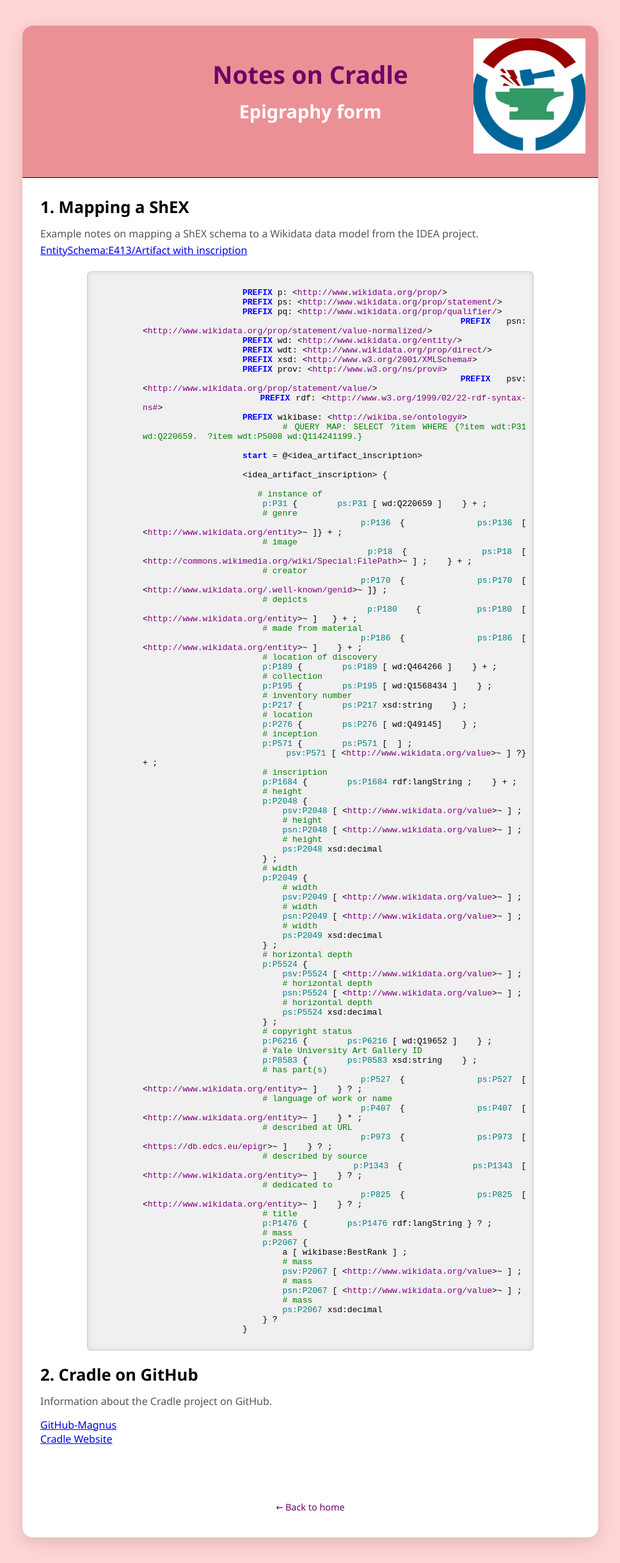
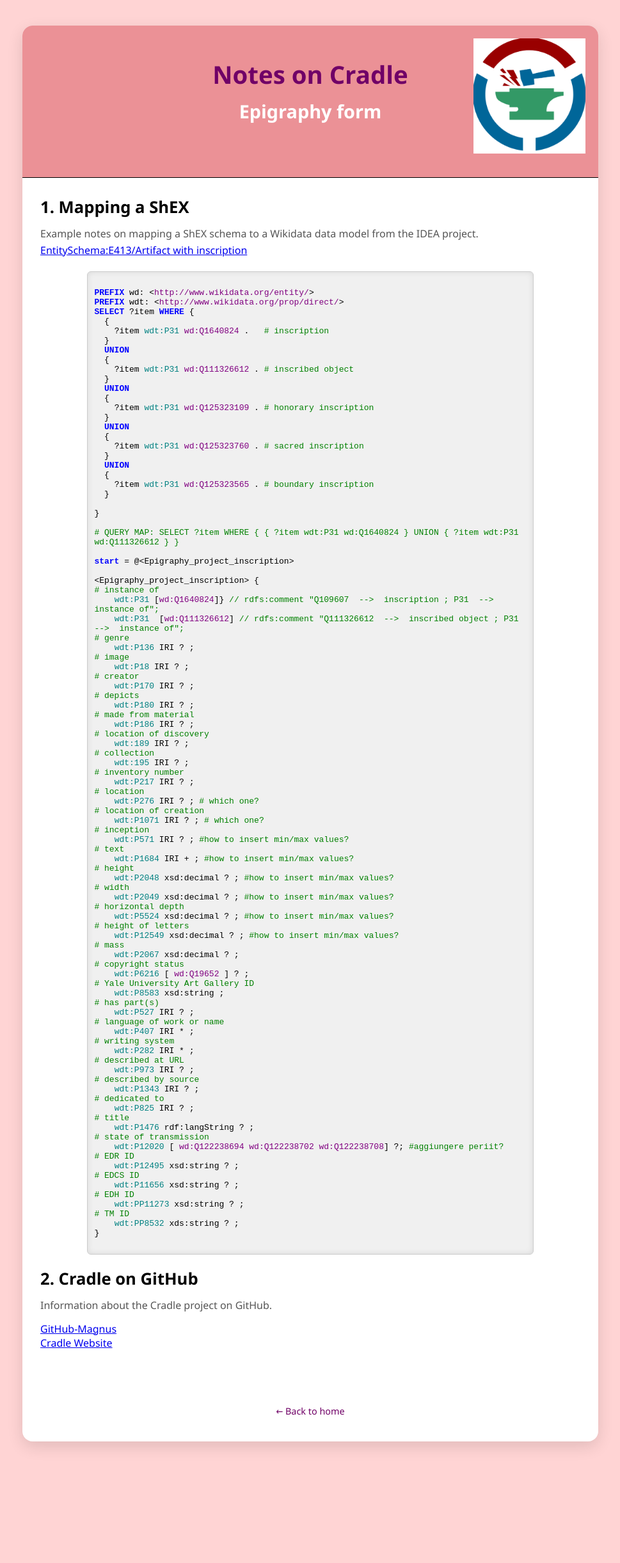
Before and after one commit to ac-inscript/cs-notes, a Jekyll site: the page cradle.html, which Jekyll copies as it is, in a window 1280 px wide. Shown: the whole page at 64% size, without its empty margins (155-1124 px from the left). Built offline with Jekyll 4.4.1, drawn with Linux system fonts in a browser that asks for light colours; after the commit the page ends 2293 px from its top, so only the background shows below that.

Commit message:
new schema experiment

```diff
--- a/cradle.html
+++ b/cradle.html
@@ -85,8 +85,7 @@
         .sparql-box pre {
             margin: 0;
             white-space: pre-wrap;
-            padding-left: 2cm;
-            text-align: justify;
+            text-align: left;
         }
         .sparql-box code {
             color: #000;
@@ -140,99 +139,101 @@
                     </p>
                     <div class="sparql-box">
                     <pre><code>
-                    <span class="keyword">PREFIX</span> p: &lt;<span class="url">http://www.wikidata.org/prop/</span>&gt;
-                    <span class="keyword">PREFIX</span> ps: &lt;<span class="url">http://www.wikidata.org/prop/statement/</span>&gt;
-                    <span class="keyword">PREFIX</span> pq: &lt;<span class="url">http://www.wikidata.org/prop/qualifier/</span>&gt;
-                    <span class="keyword">PREFIX</span> psn: &lt;<span class="url">http://www.wikidata.org/prop/statement/value-normalized/</span>&gt;
 <span class="keyword">PREFIX</span> wd: &lt;<span class="url">http://www.wikidata.org/entity/</span>&gt;
 <span class="keyword">PREFIX</span> wdt: &lt;<span class="url">http://www.wikidata.org/prop/direct/</span>&gt;
-                    <span class="keyword">PREFIX</span> xsd: &lt;<span class="url">http://www.w3.org/2001/XMLSchema#</span>&gt;
-                    <span class="keyword">PREFIX</span> prov: &lt;<span class="url">http://www.w3.org/ns/prov#</span>&gt;
-                    <span class="keyword">PREFIX</span> psv: &lt;<span class="url">http://www.wikidata.org/prop/statement/value/</span>&gt;
-                    <span class="keyword">PREFIX</span> rdf: &lt;<span class="url">http://www.w3.org/1999/02/22-rdf-syntax-ns#</span>&gt;
-                    <span class="keyword">PREFIX</span> wikibase: &lt;<span class="url">http://wikiba.se/ontology#</span>&gt;
-                    <span class="comment"># QUERY MAP: SELECT ?item WHERE {?item wdt:P31 wd:Q220659.  ?item wdt:P5008 wd:Q114241199.}</span>
+<span class="keyword">SELECT</span> ?item <span class="keyword">WHERE</span> {
+  {
+    ?item <span class="property">wdt:P31</span> <span class="url">wd:Q1640824</span> .   <span class="comment"># inscription</span>
+  }
+  <span class="keyword">UNION</span>
+  {
+    ?item <span class="property">wdt:P31</span> <span class="url">wd:Q111326612</span> . <span class="comment"># inscribed object</span>
+  }
+  <span class="keyword">UNION</span>
+  {
+    ?item <span class="property">wdt:P31</span> <span class="url">wd:Q125323109</span> . <span class="comment"># honorary inscription</span>
+  }
+  <span class="keyword">UNION</span>
+  {
+    ?item <span class="property">wdt:P31</span> <span class="url">wd:Q125323760</span> . <span class="comment"># sacred inscription</span>
+  }
+  <span class="keyword">UNION</span>
+  {
+    ?item <span class="property">wdt:P31</span> <span class="url">wd:Q125323565</span> . <span class="comment"># boundary inscription</span>
+  }
 
-                    <span class="keyword">start</span> = @&lt;idea_artifact_inscription&gt;
+}
 
-                    &lt;idea_artifact_inscription&gt; {
+<span class="comment"># QUERY MAP: SELECT ?item WHERE { { ?item wdt:P31 wd:Q1640824 } UNION { ?item wdt:P31 wd:Q111326612 } }</span>
 
+<span class="keyword">start</span> = @&lt;Epigraphy_project_inscription&gt;
+
+&lt;Epigraphy_project_inscription&gt; {
 <span class="comment"># instance of</span>
-                        <span class="property">p:P31</span> {        <span class="property">ps:P31</span> [ wd:Q220659 ]    } + ;
+    <span class="property">wdt:P31</span> [<span class="url">wd:Q1640824</span>]} <span class="comment">// rdfs:comment "Q109607  -->  inscription ; P31  -->  instance of";</span>
+    <span class="property">wdt:P31</span>  [<span class="url">wd:Q111326612</span>] <span class="comment">// rdfs:comment "Q111326612  -->  inscribed object ; P31  -->  instance of";</span>
 <span class="comment"># genre</span>
-                        <span class="property">p:P136</span> {        <span class="property">ps:P136</span> [ &lt;<span class="url">http://www.wikidata.org/entity</span>&gt;~ ]} + ;
+    <span class="property">wdt:P136</span> IRI ? ;
 <span class="comment"># image</span>
-                        <span class="property">p:P18</span> {        <span class="property">ps:P18</span> [ &lt;<span class="url">http://commons.wikimedia.org/wiki/Special:FilePath</span>&gt;~ ] ;    } + ;
+    <span class="property">wdt:P18</span> IRI ? ;
 <span class="comment"># creator</span>
-                        <span class="property">p:P170</span> {        <span class="property">ps:P170</span> [ &lt;<span class="url">http://www.wikidata.org/.well-known/genid</span>&gt;~ ]} ;
+    <span class="property">wdt:P170</span> IRI ? ;
 <span class="comment"># depicts</span>
-                        <span class="property">p:P180</span>  {      <span class="property">ps:P180</span> [ &lt;<span class="url">http://www.wikidata.org/entity</span>&gt;~ ]   } + ;
+    <span class="property">wdt:P180</span> IRI ? ;
 <span class="comment"># made from material</span>
-                        <span class="property">p:P186</span> {        <span class="property">ps:P186</span> [ &lt;<span class="url">http://www.wikidata.org/entity</span>&gt;~ ]    } + ;
+    <span class="property">wdt:P186</span> IRI ? ;
 <span class="comment"># location of discovery</span>
-                        <span class="property">p:P189</span> {        <span class="property">ps:P189</span> [ wd:Q464266 ]    } + ;
+    <span class="property">wdt:189</span> IRI ? ;
 <span class="comment"># collection</span>
-                        <span class="property">p:P195</span> {        <span class="property">ps:P195</span> [ wd:Q1568434 ]    } ;
+    <span class="property">wdt:195</span> IRI ? ;
 <span class="comment"># inventory number</span>
-                        <span class="property">p:P217</span> {        <span class="property">ps:P217</span> xsd:string    } ;
+    <span class="property">wdt:P217</span> IRI ? ;
 <span class="comment"># location</span>
-                        <span class="property">p:P276</span> {        <span class="property">ps:P276</span> [ wd:Q49145]    } ;
+    <span class="property">wdt:P276</span> IRI ? ; <span class="comment"># which one?</span>
+<span class="comment"># location of creation</span>
+    <span class="property">wdt:P1071</span> IRI ? ; <span class="comment"># which one?</span>
 <span class="comment"># inception</span>
-                        <span class="property">p:P571</span> {        <span class="property">ps:P571</span> [  ] ;
-                            <span class="property">psv:P571</span> [ &lt;<span class="url">http://www.wikidata.org/value</span>&gt;~ ] ?} + ;
-                        <span class="comment"># inscription</span>
-                        <span class="property">p:P1684</span> {        <span class="property">ps:P1684</span> rdf:langString ;    } + ;
+    <span class="property">wdt:P571</span> IRI ? ; <span class="comment">#how to insert min/max values?</span>
+<span class="comment"># text</span>
+    <span class="property">wdt:P1684</span> IRI + ; <span class="comment">#how to insert min/max values?</span>
 <span class="comment"># height</span>
-                        <span class="property">p:P2048</span> {
-                            <span class="property">psv:P2048</span> [ &lt;<span class="url">http://www.wikidata.org/value</span>&gt;~ ] ;
-                            <span class="comment"># height</span>
-                            <span class="property">psn:P2048</span> [ &lt;<span class="url">http://www.wikidata.org/value</span>&gt;~ ] ;
-                            <span class="comment"># height</span>
-                            <span class="property">ps:P2048</span> xsd:decimal
-                        } ;
+    <span class="property">wdt:P2048</span> xsd:decimal ? ; <span class="comment">#how to insert min/max values?</span>
 <span class="comment"># width</span>
-                        <span class="property">p:P2049</span> {
-                            <span class="comment"># width</span>
-                            <span class="property">psv:P2049</span> [ &lt;<span class="url">http://www.wikidata.org/value</span>&gt;~ ] ;
-                            <span class="comment"># width</span>
-                            <span class="property">psn:P2049</span> [ &lt;<span class="url">http://www.wikidata.org/value</span>&gt;~ ] ;
-                            <span class="comment"># width</span>
-                            <span class="property">ps:P2049</span> xsd:decimal
-                        } ;
+    <span class="property">wdt:P2049</span> xsd:decimal ? ; <span class="comment">#how to insert min/max values?</span>
 <span class="comment"># horizontal depth</span>
-                        <span class="property">p:P5524</span> {
-                            <span class="property">psv:P5524</span> [ &lt;<span class="url">http://www.wikidata.org/value</span>&gt;~ ] ;
-                            <span class="comment"># horizontal depth</span>
-                            <span class="property">psn:P5524</span> [ &lt;<span class="url">http://www.wikidata.org/value</span>&gt;~ ] ;
-                            <span class="comment"># horizontal depth</span>
-                            <span class="property">ps:P5524</span> xsd:decimal
-                        } ;
+    <span class="property">wdt:P5524</span> xsd:decimal ? ; <span class="comment">#how to insert min/max values?</span>
+<span class="comment"># height of letters</span>
+    <span class="property">wdt:P12549</span> xsd:decimal ? ; <span class="comment">#how to insert min/max values?</span>
+<span class="comment"># mass</span>
+    <span class="property">wdt:P2067</span> xsd:decimal ? ;
 <span class="comment"># copyright status</span>
-                        <span class="property">p:P6216</span> {        <span class="property">ps:P6216</span> [ wd:Q19652 ]    } ;
+    <span class="property">wdt:P6216</span> [ <span class="url">wd:Q19652</span> ] ? ;
 <span class="comment"># Yale University Art Gallery ID</span>
-                        <span class="property">p:P8583</span> {        <span class="property">ps:P8583</span> xsd:string    } ;
+    <span class="property">wdt:P8583</span> xsd:string ;
 <span class="comment"># has part(s)</span>
-                        <span class="property">p:P527</span> {        <span class="property">ps:P527</span> [ &lt;<span class="url">http://www.wikidata.org/entity</span>&gt;~ ]    } ? ;
+    <span class="property">wdt:P527</span> IRI ? ;
 <span class="comment"># language of work or name</span>
-                        <span class="property">p:P407</span> {        <span class="property">ps:P407</span> [ &lt;<span class="url">http://www.wikidata.org/entity</span>&gt;~ ]    } * ;
+    <span class="property">wdt:P407</span> IRI * ;
+<span class="comment"># writing system</span>
+    <span class="property">wdt:P282</span> IRI * ;
 <span class="comment"># described at URL</span>
-                        <span class="property">p:P973</span> {        <span class="property">ps:P973</span> [ &lt;<span class="url">https://db.edcs.eu/epigr</span>&gt;~ ]    } ? ;
+    <span class="property">wdt:P973</span> IRI ? ;
 <span class="comment"># described by source</span>
-                        <span class="property">p:P1343</span> {        <span class="property">ps:P1343</span> [ &lt;<span class="url">http://www.wikidata.org/entity</span>&gt;~ ]    } ? ;
+    <span class="property">wdt:P1343</span> IRI ? ;
 <span class="comment"># dedicated to</span>
-                        <span class="property">p:P825</span> {        <span class="property">ps:P825</span> [ &lt;<span class="url">http://www.wikidata.org/entity</span>&gt;~ ]    } ? ;
+    <span class="property">wdt:P825</span> IRI ? ;
 <span class="comment"># title</span>
-                        <span class="property">p:P1476</span> {        <span class="property">ps:P1476</span> rdf:langString } ? ;
-                        <span class="comment"># mass</span>
-                        <span class="property">p:P2067</span> {
-                            a [ wikibase:BestRank ] ;
-                            <span class="comment"># mass</span>
-                            <span class="property">psv:P2067</span> [ &lt;<span class="url">http://www.wikidata.org/value</span>&gt;~ ] ;
-                            <span class="comment"># mass</span>
-                            <span class="property">psn:P2067</span> [ &lt;<span class="url">http://www.wikidata.org/value</span>&gt;~ ] ;
-                            <span class="comment"># mass</span>
-                            <span class="property">ps:P2067</span> xsd:decimal
-                        } ?
+    <span class="property">wdt:P1476</span> rdf:langString ? ;
+<span class="comment"># state of transmission</span>
+    <span class="property">wdt:P12020</span> [ <span class="url">wd:Q122238694</span> <span class="url">wd:Q122238702</span> <span class="url">wd:Q122238708</span>] ?; <span class="comment">#aggiungere periit?</span>
+<span class="comment"># EDR ID</span>
+    <span class="property">wdt:P12495</span> xsd:string ? ;
+<span class="comment"># EDCS ID</span>
+    <span class="property">wdt:P11656</span> xsd:string ? ;
+<span class="comment"># EDH ID</span>
+    <span class="property">wdt:PP11273</span> xsd:string ? ;
+<span class="comment"># TM ID</span>
+    <span class="property">wdt:PP8532</span> xds:string ? ;
 }
                     </code></pre>
                     </div>
```
Lines whose indentation alone changed are shown as unchanged.
